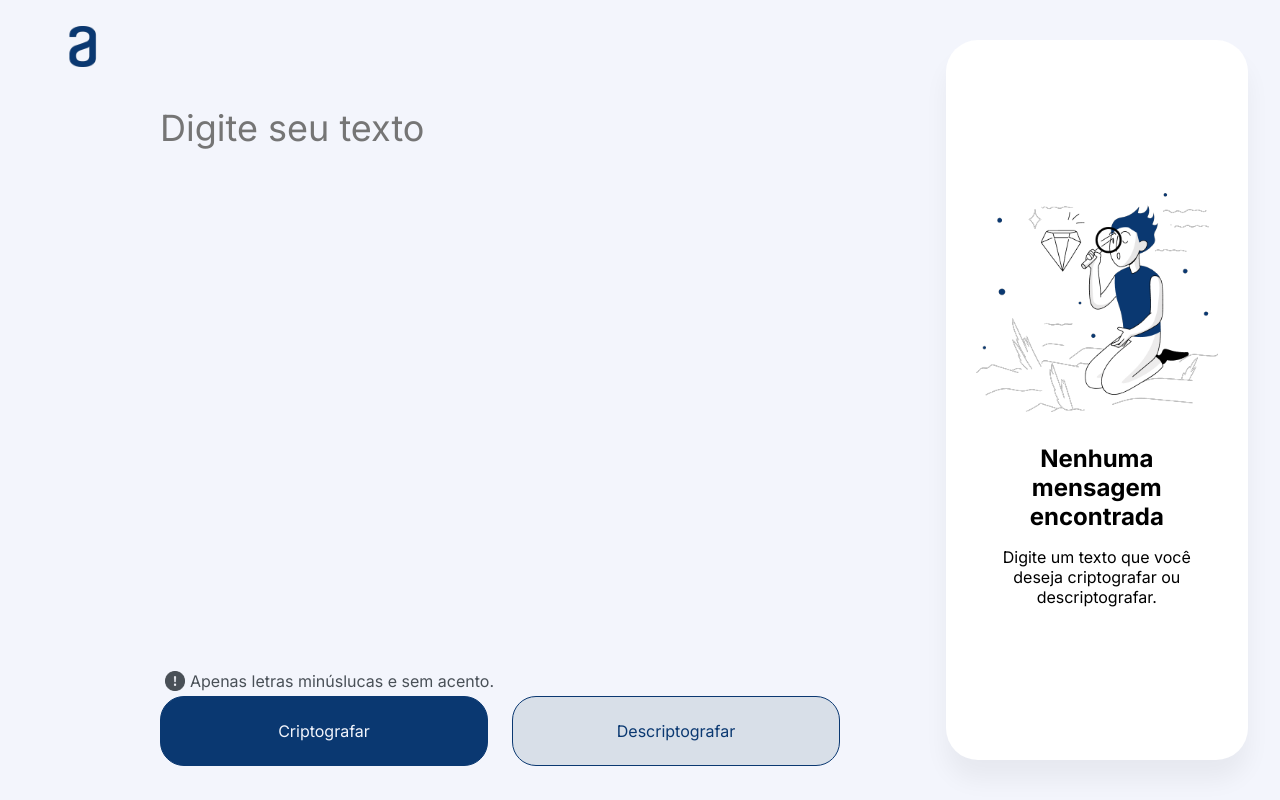
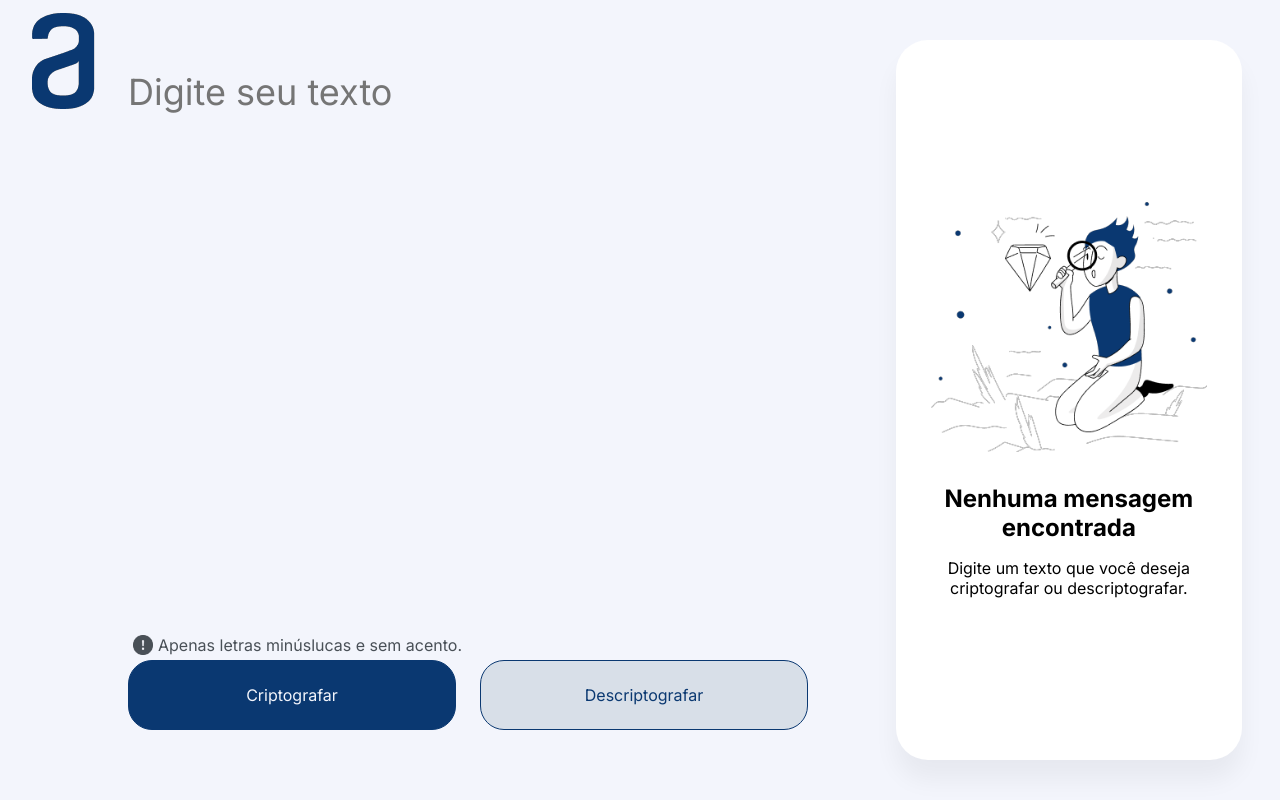
Before and after one commit to SiriusChaves/challengeDecoder, a plain HTML site: page index.html in a window 1280 px wide. Drawn offline with Linux system fonts and the light colour scheme.

Commit message:
Responsive Desktop

```diff
--- a/index.html
+++ b/index.html
@@ -10,13 +10,20 @@
 
 <body>
 <div class="bodyMax">
+
+    <!--
     <header class="header">
         <section class="header_section">
             <img class="header_section_logo" src="img/logo.png" alt="Logotipo da Alura">
         </section>
     </header>
+    -->
 
     <main class="main">
+
+        <section class="main_header">
+            <img class="main_header_logo" src="img/logo.png" alt="Logotipo da Alura">
+        </section>
 
         <section class="main_section">
             <textarea class="main_section_textArea" name="" id="sourceText" placeholder="Digite seu texto"></textarea>
--- a/main.css
+++ b/main.css
@@ -45,22 +45,24 @@ h2{
 
 .bodyMax{
     max-width: 1440px;
-    max-height: 1024px;
-    display: flex;
-    justify-content: center;
+    /**display: flex;
+    justify-content: center;**/
 }
 
 /* HEADER */
 
-.header{
+.main_header{
     display: flex;
-    justify-content: center;
-    width: 10%;
+    flex-direction: column;
+    align-items: center;
+    justify-content: start;
+    width: 10vw;
+    height: 100vh;
 }
 
-.header_section_logo{
-    width: 80%;
-    padding-top: 20%;
+.main_header_logo{
+    padding-top:10%;
+
 }
 
 
@@ -70,8 +72,7 @@ h2{
     display: flex;
     justify-content: center;
     align-items: center;
-    width: 85%;
-    gap: 80px;
+    width: 100%;
 
 }
 
@@ -79,13 +80,13 @@ h2{
 .main_section{
     display: flex;
     flex-direction: column;
-    align-items:last baseline;
-    width: 70%;
+    justify-content: center;
+    align-items: last baseline;
+    width: 60vw;
     height: 100vh;
 }
 
 .main_section_textArea, .main_section_textArea:active{
-    margin-top: 15%;
     background-color: transparent;
     border: none;
     min-height: 70%;
@@ -139,13 +140,18 @@ h2{
 /* ASIDE */
 
 .main_aside{
-    width: 30%;
+    display: flex;
+    flex-direction: column;
+    justify-content: center;
+    width: 30vw;
+    height: 100vh;
 }
 
 .main_aside_card{
     display: flex;
     justify-content: center;
     align-items: center;
+    width: 90%;
     height: 90vh;
     background-color: var(--white);
     border-radius: 32px;
@@ -182,11 +188,11 @@ h2{
 
 
 .main_aside_result{
+    width: 100%;
     display: flex;
     flex-direction: column;
-    gap:50px;
-    margin: 0;
-    width: 85%;
+    justify-content: center;
+    align-items: center;
 
 }
 
@@ -195,17 +201,19 @@ h2{
 }
 
 .main_aside_result_text{
+    width: 90%;
+    min-height: 70vh;
     background-color: transparent;
     border: none;
     color: var(--darkBlue);
     resize: none;
     outline: none;
-    height: 70dvh;
 
 }
 
 .main_aside_result_copy{
     border: 0;
+    width: 90%;
     padding: 24px;
     border-radius: 24px;
     font-size: 1rem;
```
